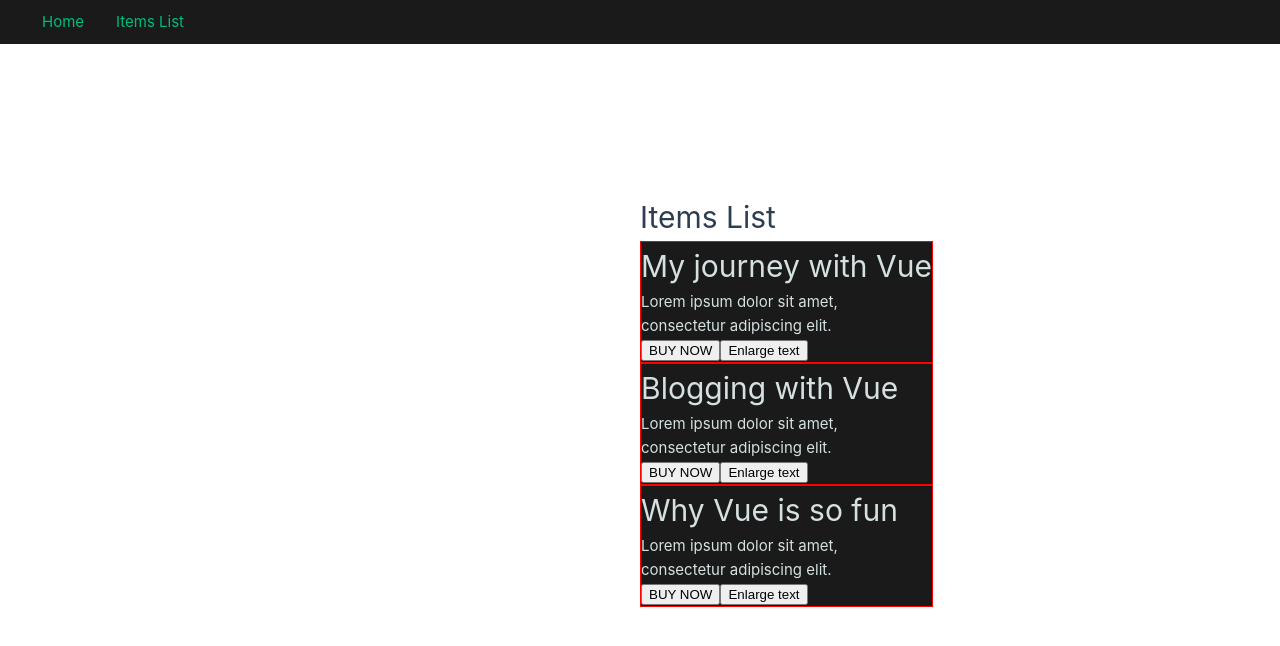
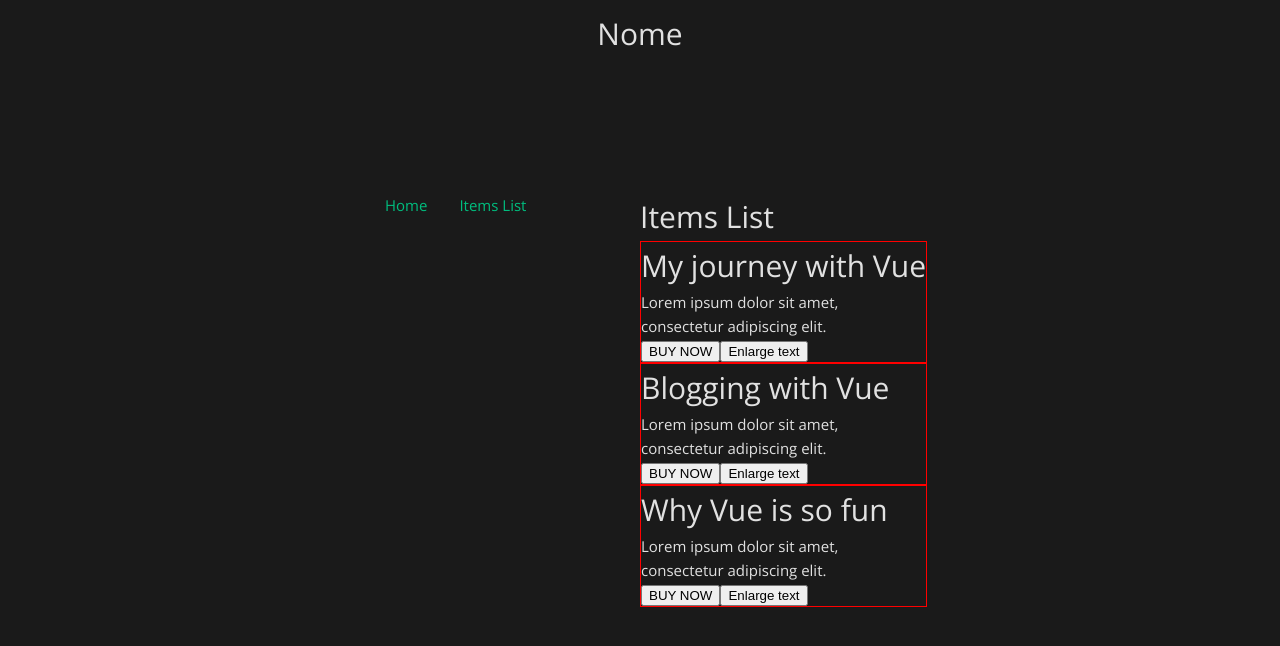
Before and after one commit to KevinADemetro/vue, a Vue app: page /items in a window 1280 px wide. Shown: the top 646 px of the page. Built offline with nearby package versions, Linux system fonts and the light colour scheme.

Commit message:
Mudando o desing da pagina

```diff
--- a/src/App.vue
+++ b/src/App.vue
@@ -1,18 +1,18 @@
 <script setup>
-import { RouterLink, RouterView } from 'vue-router'
+import { RouterLink } from 'vue-router'
 </script>
 
 <template>
+  <header><h1>Nome</h1></header>
   <nav>
     <RouterLink to="/">Home</RouterLink>
     <RouterLink to="/items">Items List</RouterLink>
   </nav>
-  <div id="teste"></div>
   <RouterView />
 </template>
 
 <style scoped>
-  nav{
+  header{
     position: fixed;
     top: 0;
     left: 0;
--- a/src/assets/main.css
+++ b/src/assets/main.css
@@ -1,10 +1,21 @@
 @import './base.css';
+
+@font-face {
+  font-family: 'opensans';
+  src: url('/src/assets/fonts/OpenSans.ttf')
+  format('truetype');
+}
+
+body{
+  font-family: 'opensans';
+  color: #e1e1e1;
+  background-color: #1a1a1a;
+}
 
 #app {
   max-width: 1280px;
   margin: 0 auto;
   padding: 2rem;
-
   font-weight: normal;
 }
 
@@ -17,7 +28,8 @@ a,
 
 @media (hover: hover) {
   a:hover {
-    background-color: hsla(160, 100%, 37%, 0.2);
+    color: hsla(160, 100%, 37%, 0.2);
+    box-shadow: ;
   }
 }
 
--- a/src/components/Item.vue
+++ b/src/components/Item.vue
@@ -17,6 +17,9 @@
 .container{
     border: 1px solid red;
     background-color: #1a1a1a;
-    color: #d5e1e1;
+    color: #e1e1e1;
+}
+#app{
+    background-color: #1a1a1a;
 }
 </style>
```
Also changed, not shown: src/assets/fonts/OpenSans.ttf (added).
